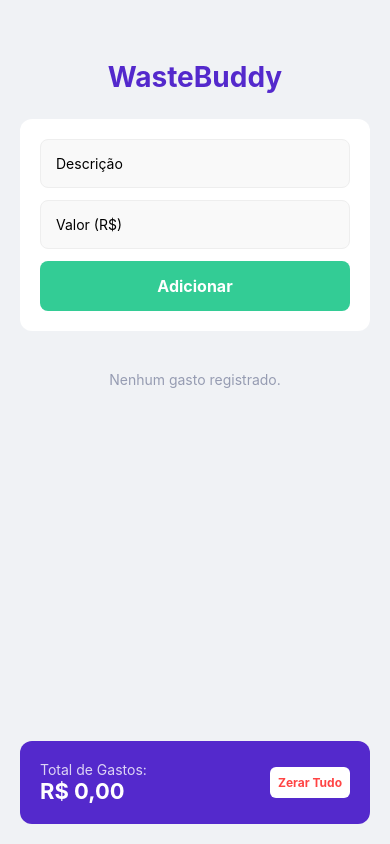
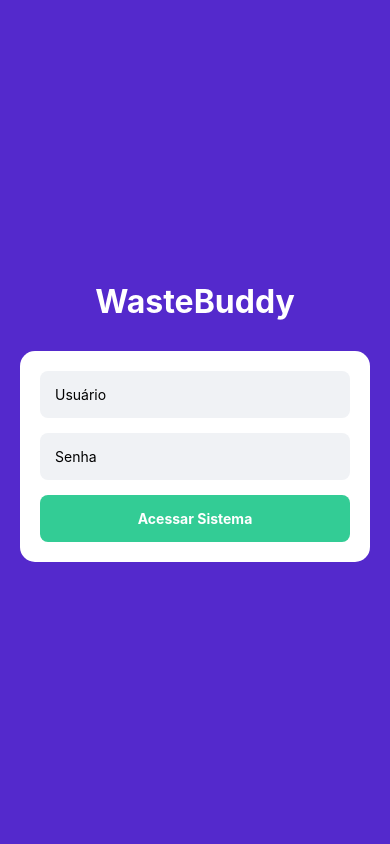
Before and after one commit to xFrostzss/WasteBuddy, a React Native app: screen / in a window 390 px wide. Built offline with nearby package versions, Linux system fonts and the light colour scheme.

Commit message:
feat: tela de login adicionada

```diff
--- a/App.js
+++ b/App.js
@@ -4,10 +4,12 @@ import {
   FlatList, ActivityIndicator, Alert, StyleSheet
 } from 'react-native';
 import AsyncStorage from '@react-native-async-storage/async-storage';
+import Login from './login'
 
 const CHAVE_STORAGE = '@gastos_v2';
 
 export default function App() {
+  const [estaLogado, setEstaLogado] = useState(false);
   const [desc, setDesc] = useState('');
   const [valor, setValor] = useState('');
   const [lista, setLista] = useState([]);
@@ -31,6 +33,7 @@ export default function App() {
       setCarregando(false);
     }
   };
+
 
   const handleAdicionar = async () => {
     if (!desc || !valor) {
@@ -90,6 +93,11 @@ export default function App() {
       </View>
     );
   }
+
+   if (!estaLogado) {
+    return <Login onLogin={() => setEstaLogado(true)} />;
+  }
+
 
   return (
     <View style={styles.container}>
--- /dev/null
+++ b/login.js
@@ -0,0 +1,48 @@
+import React, { useState } from 'react';
+import { View, Text, TextInput, TouchableOpacity, StyleSheet, Alert } from 'react-native';
+
+export default function Login({ onLogin }) {
+  const [user, setUser] = useState('');
+  const [pass, setPass] = useState('');
+
+  const entrar = () => {
+    if (user === 'admin' && pass === '123') {
+      onLogin(); // Avisa o App.js que logou com sucesso
+    } else {
+      Alert.alert("Erro", "Usuário ou senha inválidos");
+    }
+  };
+
+  return (
+    <View style={styles.container}>
+      <Text style={styles.logo}>WasteBuddy</Text>
+      <View style={styles.card}>
+        <TextInput
+          style={styles.input}
+          placeholder="Usuário"
+          value={user}
+          onChangeText={setUser}
+        />
+        <TextInput
+          style={styles.input}
+          placeholder="Senha"
+          secureTextEntry
+          value={pass}
+          onChangeText={setPass}
+        />
+        <TouchableOpacity style={styles.btn} onPress={entrar}>
+          <Text style={styles.btnText}>Acessar Sistema</Text>
+        </TouchableOpacity>
+      </View>
+    </View>
+  );
+}
+
+const styles = StyleSheet.create({
+  container: { flex: 1, backgroundColor: '#5429cc', justifyContent: 'center', padding: 20 },
+  logo: { fontSize: 32, fontWeight: 'bold', color: '#fff', textAlign: 'center', marginBottom: 30 },
+  card: { backgroundColor: '#fff', padding: 20, borderRadius: 15, elevation: 5 },
+  input: { backgroundColor: '#f0f2f5', padding: 15, borderRadius: 8, marginBottom: 15 },
+  btn: { backgroundColor: '#33cc95', padding: 15, borderRadius: 8, alignItems: 'center' },
+  btnText: { color: '#fff', fontWeight: 'bold' }
+});
```
Also changed, not shown: src/styles/loginStyles.js (added, +41 -0 lines).
